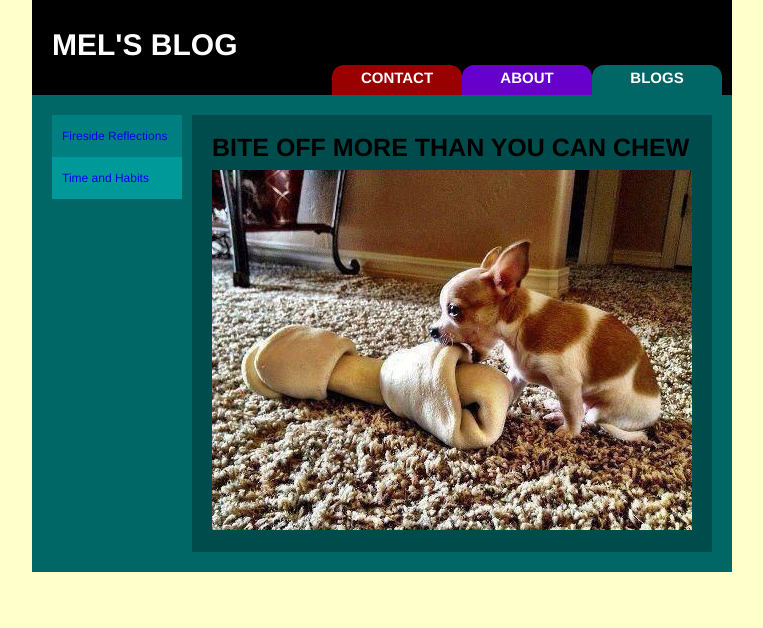
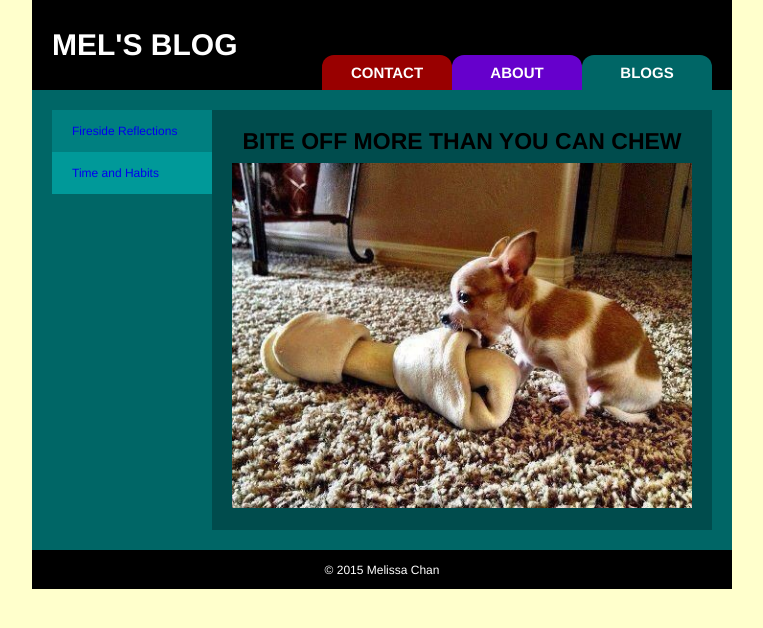
Before and after one commit to melissa-c/melissa-c.github.io, a plain HTML site: page index.html in a window 1280 px wide. Shown: the whole page, without its empty margins (258-1021 px from the left). Drawn offline with Linux system fonts and the light colour scheme.

Commit message:
Add new features to blog

```diff
--- a/index.html
+++ b/index.html
@@ -24,6 +24,9 @@
   </header>
 
 
+
+
+  <body>
     <nav class="secondary-nav">
       <ul>
         <li><a href="blog/c1-reflection-blog.html" class="blog1">Fireside Reflections</a></li>
@@ -32,17 +35,20 @@
     </nav>
 
 
-    <body>
     <div class="tab1">
       <main>
       <div class="home">
          <h1>Bite off more than you can chew</h1>
            <a href="http://devacademy.co.nz/">
-              <img src="img/dog-and-bone.jpg" width="480" height="360" alt="small dog biting a big bone">
+            <img src="img/dog-and-bone.jpg" width="460" height="345" alt="small dog biting a big bone">
            </a>
         </div>
       </main>
     </div>
   </body>
 
+  <footer>
+    <p>&copy 2015 Melissa Chan</p>
+  </footer>
+
 </html>
--- a/styles/main.css
+++ b/styles/main.css
@@ -1,6 +1,6 @@
 body {
   max-width: 700px;
-  margin: 0 auto;
+  margin: 90px auto 10px auto;
   font: 12px/1.6 helvetica, arial, sans-serif;
   line-height: 1;
   color: #000;
@@ -13,15 +13,19 @@ a {
 
 a:hover,
 a:active {
-  color: red;
+  font-weight: bold;
 }
 
 header {
+  width: 660px;
+  height: 90px;
   font-size: 30px;
   font-weight: bold;
   background-color: #000;
-  padding: 0px 10px 0 20px;
+  padding: 0 20px;
   overflow: hidden;
+  position: fixed;
+  top: 0;
 }
 
 header a {
@@ -31,6 +35,20 @@ header a {
 header a:hover,
 header a:active {
   color: #00a3ff;
+}
+
+footer {
+  width: 700px;
+  height: 35px;
+  font-size: 12px;
+  font-weight: normal;
+  color: #fff;
+  text-align: center;
+  background-color: #000;
+  padding: 2px 0;
+  margin: 0;
+  position: relative;
+  bottom: 0;
 }
 
 .tab2 img {
@@ -51,8 +69,7 @@ header a:active {
 
 .primary-nav {
   overflow: hidden;
-  right: 0;
-  margin-top: 35px;
+  margin-top: 25px;
 }
 
 .primary-nav li {
@@ -64,7 +81,7 @@ header a:active {
   float: right;
 
   width: 120px;
-  padding: 5px 5px 10px 5px;
+  padding: 10px 5px 10px 5px;
 
   border-radius: 12px 12px 0 0;
   background-clip: padding-box;
@@ -77,18 +94,22 @@ header a:active {
 .secondary-nav {
   overflow: hidden;
   display: block;
-  float: left;
-  width: 130px;
-  padding: 0 0 30px 0;
-  margin: 8px 0 0 20px;
+  width: 160px;
+  margin-left: 20px;
+  position: fixed;
+  top: 100px;
+}
+
+.secondary-nav ul {
+  margin:0;
 }
 
 .secondary-nav a {
   overflow: hidden;
   display: block;
   float: right;
-  width: 120px;
-  padding: 15px 0 15px 10px;
+  width: 140px;
+  padding: 15px 0 15px 20px;
 }
 
 .tab1 {
@@ -103,26 +124,31 @@ background-color: #6600cc;
 background-color: #990000;
 }
 
+.home, .blog1, .blog2 {
+  padding: 10px 20px 20px 20px;
+  margin-left: 160px;
+}
+
 .home {
   background-color: #004c4d;
-  padding: 10px 20px 20px 20px;
-  margin-left: 10px;
 }
 
 .blog1 {
   background-color: #007f80;
-  padding: 10px 20px 20px 40px;
 }
 
 .blog2 {
   background-color: #009999;
-  padding: 10px 20px 20px 40px;
 }
+
+.home > h1 {
+  text-align: center;
+}
+
 
 main {
   overflow: hidden;
-  width: 500;
-  padding: 20px 20px 20px 0;
+  padding: 20px;
 }
 
 
@@ -132,7 +158,7 @@ h1,h2,h3 {
   }
 
 h1 {
-  font-size: 25px;
+  font-size: 23px;
   text-transform: uppercase;
   margin: 10px 0;
   color: #000;
```
Also changed, not shown: blog/about.html (+5 -1 lines), blog/c1-reflection-blog.html (+5 -0 lines), blog/c1-time-and-habits-blog.html (+5 -0 lines), blog/contact.html (+5 -1 lines), img/calvin.jpg, wishlist/wishlist.txt (added), 1 other file. Lines whose indentation alone changed are shown as unchanged.
